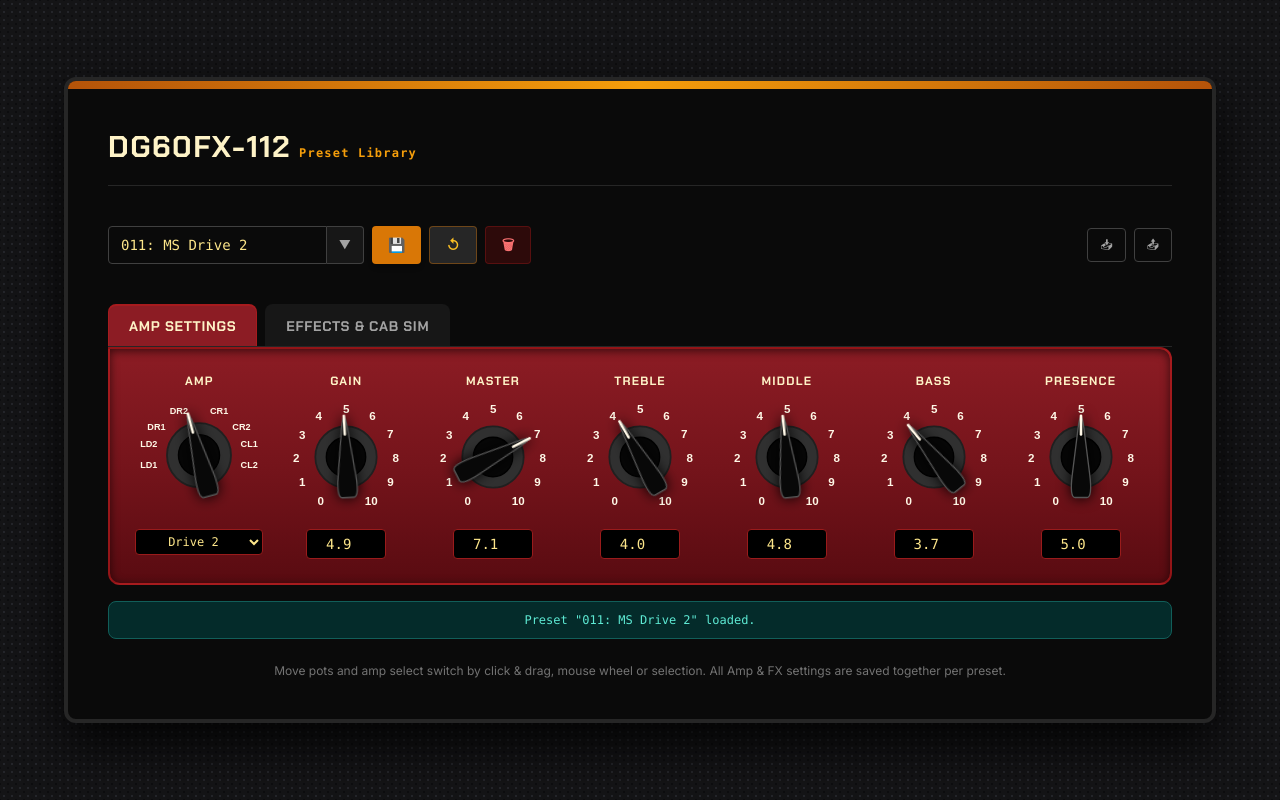
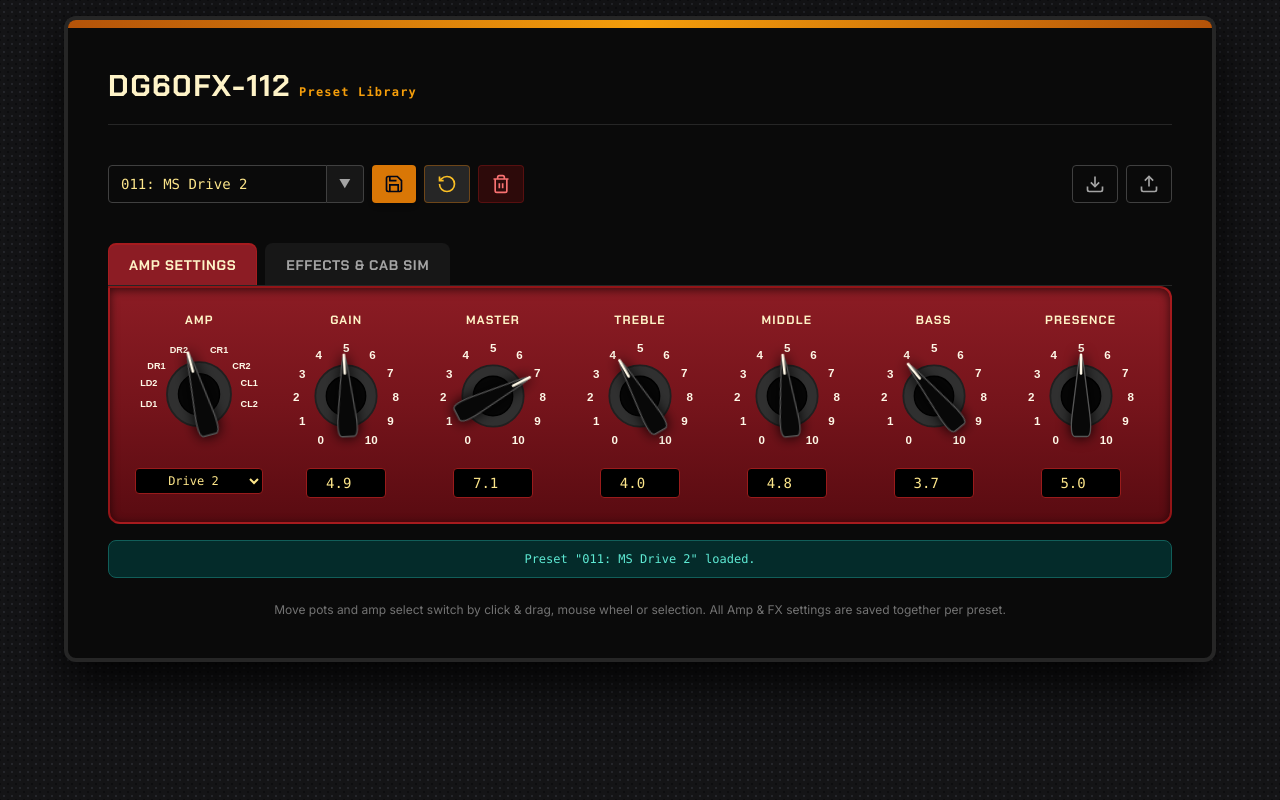
Before and after one commit to MickeyLux/dg60fx, a plain HTML site: page index.html in a window 1280 px wide. Drawn offline with nearby package versions, Linux system fonts and the light colour scheme.

Commit message:
chore: replace unicode icons with svg ones

```diff
--- a/index.html
+++ b/index.html
@@ -23,6 +23,9 @@
             -webkit-user-select: none;
             background-color: #0d0e10;
         }
+        header {
+			padding-top: env(titlebar-area-height, 0px);
+		}
         .font-brand {
             font-family: 'Chakra Petch', sans-serif;
         }
@@ -56,7 +59,7 @@
         }
     </style>
 </head>
-<body class="bg-tolex text-slate-100 min-h-screen flex flex-col justify-center items-center p-4">
+<body class="bg-tolex text-slate-100 min-h-screen flex flex-col items-center p-4">
 
     <!-- Amp Faceplate Container (Yamaha DG Style chassis) -->
     <div class="w-full max-w-6xl bg-neutral-950 border-4 border-neutral-800 rounded-xl shadow-[0_20px_50px_rgba(0,0,0,0.9)] overflow-hidden">
@@ -88,7 +91,7 @@
                         <div class="flex">
                             <input type="text" id="presetNameInput" placeholder="Preset Name (e.g. Crunch Solo Chorus)" autocomplete="off"
                                 class="w-full bg-neutral-950 text-amber-200 font-mono px-3 py-2 rounded-l border border-neutral-700 text-sm focus:outline-none focus:border-amber-600 placeholder-neutral-600">
-                            <button type="button" id="toggleDropdownBtn" title="Show all presets" class="bg-neutral-900 hover:bg-neutral-800 text-neutral-400 px-3 rounded-r border-t border-r border-b border-neutral-700 text-xs transition-colors flex items-center justify-center">
+                            <button type="button" id="toggleDropdownBtn" title="Show all presets" class="bg-neutral-900 hover:bg-neutral-800 text-neutral-400 px-3 py-2 rounded-r border-t border-r border-b border-neutral-700 text-xs transition-colors flex items-center justify-center">
                                 ▼
                             </button>
                         </div>
@@ -100,25 +103,45 @@
                     </div>
 
                     <div class="flex gap-2 w-full sm:w-auto justify-end">
-                        <button title="Save" id="savePresetBtn" class="bg-amber-600 hover:bg-amber-500 text-slate-950 font-bold px-4 py-2 rounded text-sm transition-all shadow-md active:scale-95 whitespace-nowrap">
-                            &#x1F4BE;&#xFE0E;
+                        <button title="Save" id="savePresetBtn" class="bg-amber-600 hover:bg-amber-500 text-slate-950 font-bold px-3 py-2 rounded text-sm transition-all shadow-md active:scale-95 whitespace-nowrap flex items-center justify-center">
+                            <svg xmlns="http://www.w3.org/2000/svg" width="20" height="20" viewBox="0 0 24 24" fill="none" stroke="currentColor" stroke-width="2">
+								<path d="M19 21H5a2 2 0 0 1-2-2V5a2 2 0 0 1 2-2h11l5 5v11a2 2 0 0 1-2 2z"></path>
+								<polyline points="17 21 17 13 7 13 7 21"></polyline>
+								<polyline points="7 3 7 8 15 8"></polyline>
+							</svg>
                         </button>
-                        <button title="Load" id="loadPresetBtn" class="bg-neutral-800 hover:bg-neutral-700 text-amber-400 border border-amber-600/40 font-semibold px-4 py-2 rounded text-sm transition-all active:scale-95">
-                            &#x21BA;
+                        <button title="Load" id="loadPresetBtn" class="bg-neutral-800 hover:bg-neutral-700 text-amber-400 border border-amber-600/40 font-semibold px-3 py-2 rounded text-sm transition-all active:scale-95 flex items-center justify-center">
+							<svg xmlns="http://www.w3.org/2000/svg" width="20" height="20" viewBox="0 0 24 24" fill="none" stroke="currentColor" stroke-width="2">
+							  <path d="M3 12a9 9 0 1 0 9-9 9.75 9.75 0 0 0-6.74 2.74L3 8"></path>
+							  <path d="M3 3v5h5"></path>
+							</svg>
                         </button>
-                        <button title="Delete" id="deletePresetBtn" class="bg-red-950/60 hover:bg-red-900 text-red-400 border border-red-800/40 font-semibold px-4 py-2 rounded text-sm transition-all active:scale-95">
-                            &#x1F5D1;
+                        <button title="Delete" id="deletePresetBtn" class="bg-red-950/60 hover:bg-red-900 text-red-400 border border-red-800/40 font-semibold px-3 py-2 rounded text-sm transition-all active:scale-95 flex items-center justify-center">
+							<svg xmlns="http://www.w3.org/2000/svg" width="20" height="20" viewBox="0 0 24 24" fill="none" stroke="currentColor" stroke-width="2">
+							  <polyline points="3 6 5 6 21 6"></polyline>
+							  <path d="M19 6v14a2 2 0 0 1-2 2H7a2 2 0 0 1-2-2V6m3 0V4a2 2 0 0 1 2-2h4a2 2 0 0 1 2 2v2"></path>
+							  <line x1="10" y1="11" x2="10" y2="17"></line>
+							  <line x1="14" y1="11" x2="14" y2="17"></line>
+							</svg>
                         </button>
                     </div>
                 </div>
 
                 <!-- Backup / Import Export -->
                 <div class="flex gap-2 w-full lg:w-auto justify-end border-t lg:border-t-0 border-neutral-800 pt-3 lg:pt-0">
-                    <button id="exportBtn" title="Export presets as JSON" class="bg-neutral-950 hover:bg-neutral-800 text-neutral-400 border border-neutral-700 px-3 py-2 rounded text-xs font-mono transition-all">
-                        &#x1F4E5;&#xFE0E;
+                    <button id="exportBtn" title="Export presets as JSON" class="bg-neutral-950 hover:bg-neutral-800 text-neutral-400 border border-neutral-700 px-3 py-2 rounded text-xs font-mono transition-all flex items-center justify-center">
+						<svg xmlns="http://www.w3.org/2000/svg" width="20" height="20" viewBox="0 0 24 24" fill="none" stroke="currentColor" stroke-width="2">
+						  <path d="M21 15v4a2 2 0 0 1-2 2H5a2 2 0 0 1-2-2v-4"></path>
+						  <polyline points="7 10 12 15 17 10"></polyline>
+						  <line x1="12" y1="15" x2="12" y2="3"></line>
+						</svg>
                     </button>
-                    <label id="importLabel" title="Import presets from JSON" class="bg-neutral-950 hover:bg-neutral-800 text-neutral-400 border border-neutral-700 px-3 py-2 rounded text-xs font-mono transition-all cursor-pointer">
-                        &#x1F4E4;&#xFE0E;
+                    <label id="importLabel" title="Import presets from JSON" class="bg-neutral-950 hover:bg-neutral-800 text-neutral-400 border border-neutral-700 px-3 py-2 rounded text-xs font-mono transition-all cursor-pointer flex items-center justify-center">
+						<svg xmlns="http://www.w3.org/2000/svg" width="20" height="20" viewBox="0 0 24 24" fill="none" stroke="currentColor" stroke-width="2">
+						  <path d="M21 15v4a2 2 0 0 1-2 2H5a2 2 0 0 1-2-2v-4"></path>
+						  <polyline points="17 8 12 3 7 8"></polyline>
+						  <line x1="12" y1="3" x2="12" y2="15"></line>
+						</svg>
                         <input type="file" id="importInput" accept=".json" class="hidden">
                     </label>
                 </div>
```
